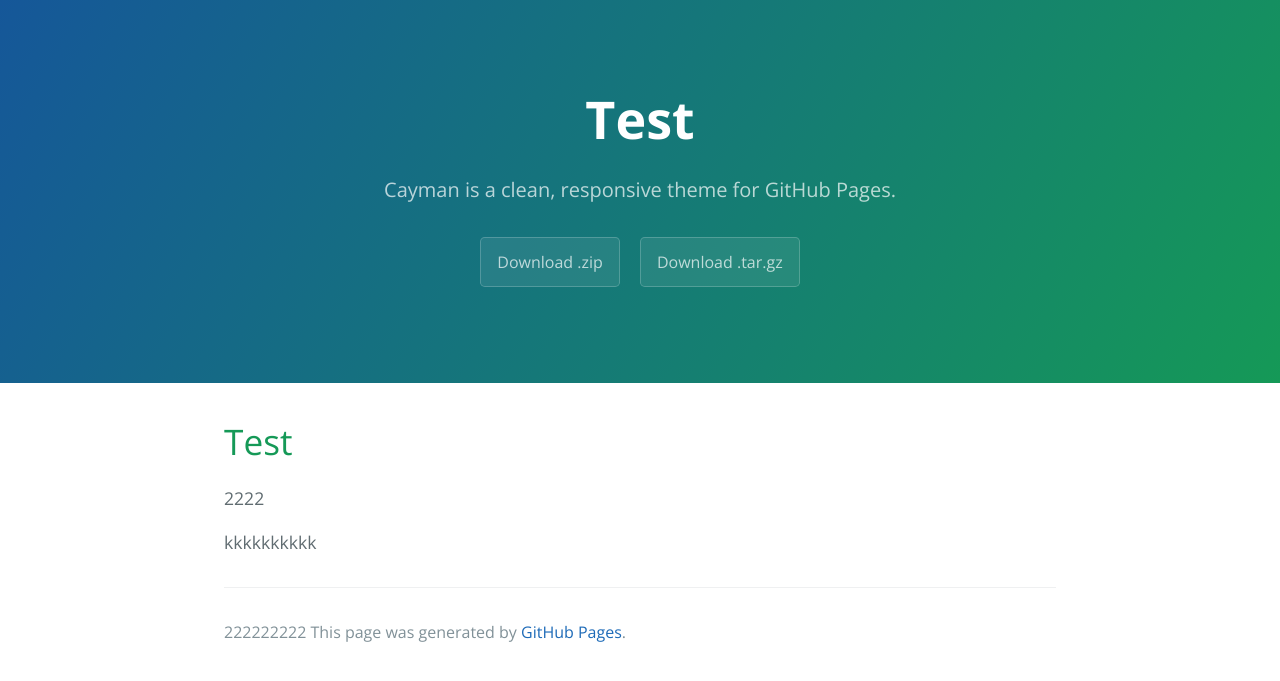
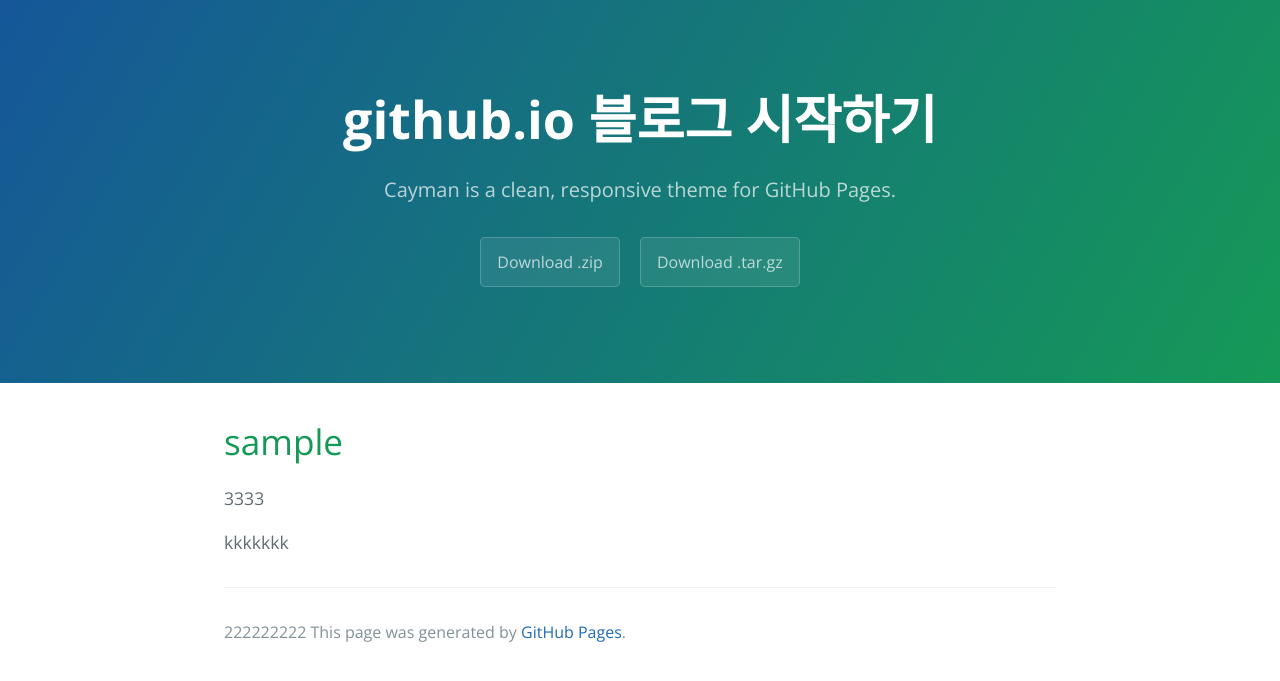
Before and after one commit to JinHoKwon/jinhokwon.github.io, a Jekyll site: the page built from sample.md, in a window 1280 px wide. Shown: the top 681 px of the page. Built offline with Jekyll 4.4.1, drawn with Linux system fonts in a browser that asks for light colours; our own code applies the rules of GitHub Pages for plain Markdown files.

```diff
--- a/sample.md
+++ b/sample.md
@@ -1,10 +1,17 @@
 ---
-layout: default
+title:  "github.io 블로그 시작하기"
+excerpt: "GitHub Blog 서비스인 github.io 블로그 시작하기로 했다."
+
+categories:
+  - Blog
+tags:
+  - Blog
+last_modified_at: 2019-04-13T08:06:00-05:00
 ---
 
 
-# Test
+# sample
 
-2222
+3333
 
-kkkkkkkkkk
+kkkkkkk
```
